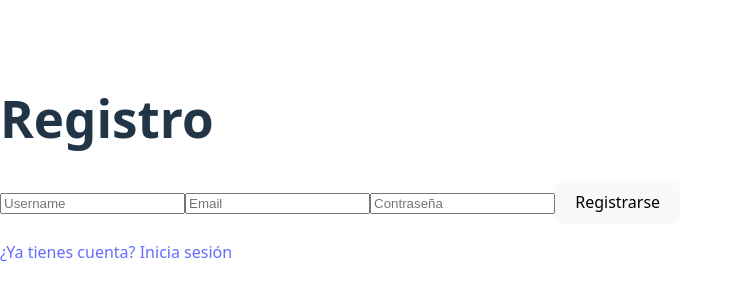
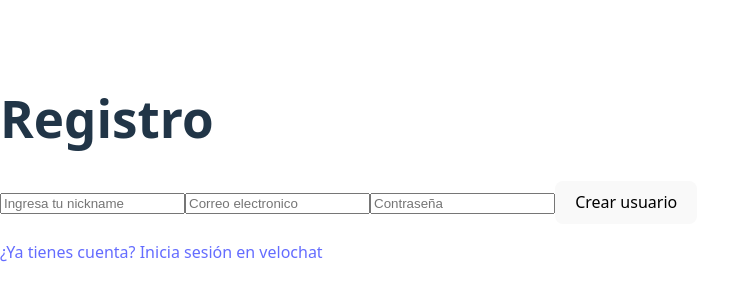
Before and after one commit to Danny-tx/Fundamentos, a React (Vite) app: page /Register in a window 1280 px wide. Shown: the part 232-532 px from the top of the page, without its empty margins (0-740 px from the left). Built offline with nearby package versions, Linux system fonts and the light colour scheme.

Commit message:
Fix link case sensitivity in Login and Register pages

```diff
--- a/src/pages/Login.jsx
+++ b/src/pages/Login.jsx
@@ -26,7 +26,7 @@ function Login() {
             <input type="password" placeholder="Contraseña" onChange={e => setPassword(e.target.value)} />
             <button onClick={handleLogin}>Entrar</button>
             <p><Link to="/register">¿No tienes cuenta? Registrate</Link></p>
-            <p><Link to="/forgot-password">¿Olvidaste tu constraseña?</Link></p>
+            <p><Link to="/ForgotPassword">¿Olvidaste tu constraseña?</Link></p>
         </div>
     )
 }
--- a/src/pages/Register.jsx
+++ b/src/pages/Register.jsx
@@ -42,11 +42,11 @@ function Register() {
         <div>
             <h1>Registro</h1>
             {error && <p style={{ color: 'red' }}>{error}</p>}
-            <input type="text" placeholder="Username" onChange={e => setUsername(e.target.value)} />
-            <input type="email" placeholder="Email" onChange={e => setEmail(e.target.value)} />
+            <input type="text" placeholder="Ingresa tu nickname" onChange={e => setUsername(e.target.value)} />
+            <input type="email" placeholder="Correo electronico" onChange={e => setEmail(e.target.value)} />
             <input type="password" placeholder="Contraseña" onChange={e => setPassword(e.target.value)} />
-            <button onClick={handleRegister}>Registrarse</button>
-            <p><Link to="/">¿Ya tienes cuenta? Inicia sesión</Link></p>
+            <button onClick={handleRegister}>Crear usuario</button>
+            <p><Link to="/">¿Ya tienes cuenta? Inicia sesión en velochat</Link></p>
         </div>
     )
 }
```
